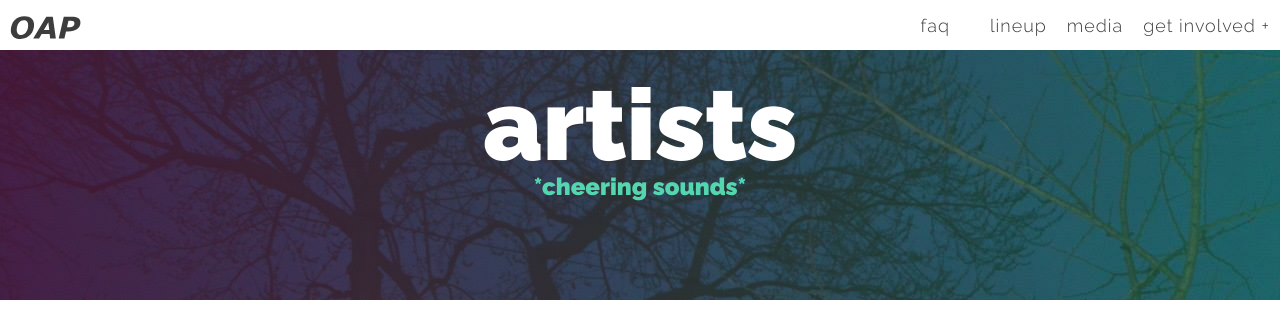
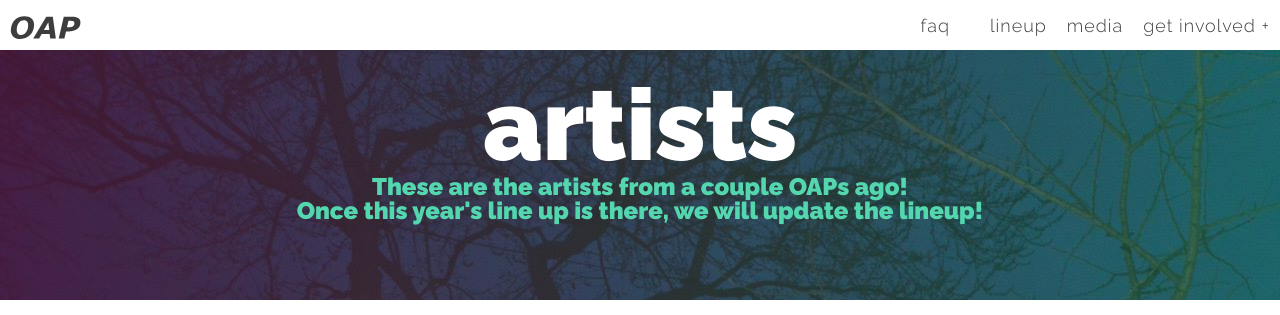
Before and after one commit to McGillEUS/oap, a plain HTML site: page lineup.html in a window 1280 px wide. Shown: the top 315 px of the page. Drawn offline with Linux system fonts and the light colour scheme.

Commit message:
lineup page disclaimer

```diff
--- a/lineup.html
+++ b/lineup.html
@@ -69,7 +69,7 @@
         <section id="lineup_bg" class = "section-header">
             <div class="overlay">
                 <h1 class="Tc-w Fw-b">artists</h1>
-                <h2 class="Tc-a Fw-b">*cheering sounds*</h2>
+                <h2 class="Tc-a Fw-b">These are the artists from a couple OAPs ago! <br> Once this year's line up is there, we will update the lineup!</h2>
             </div>
         </section>
 
```
